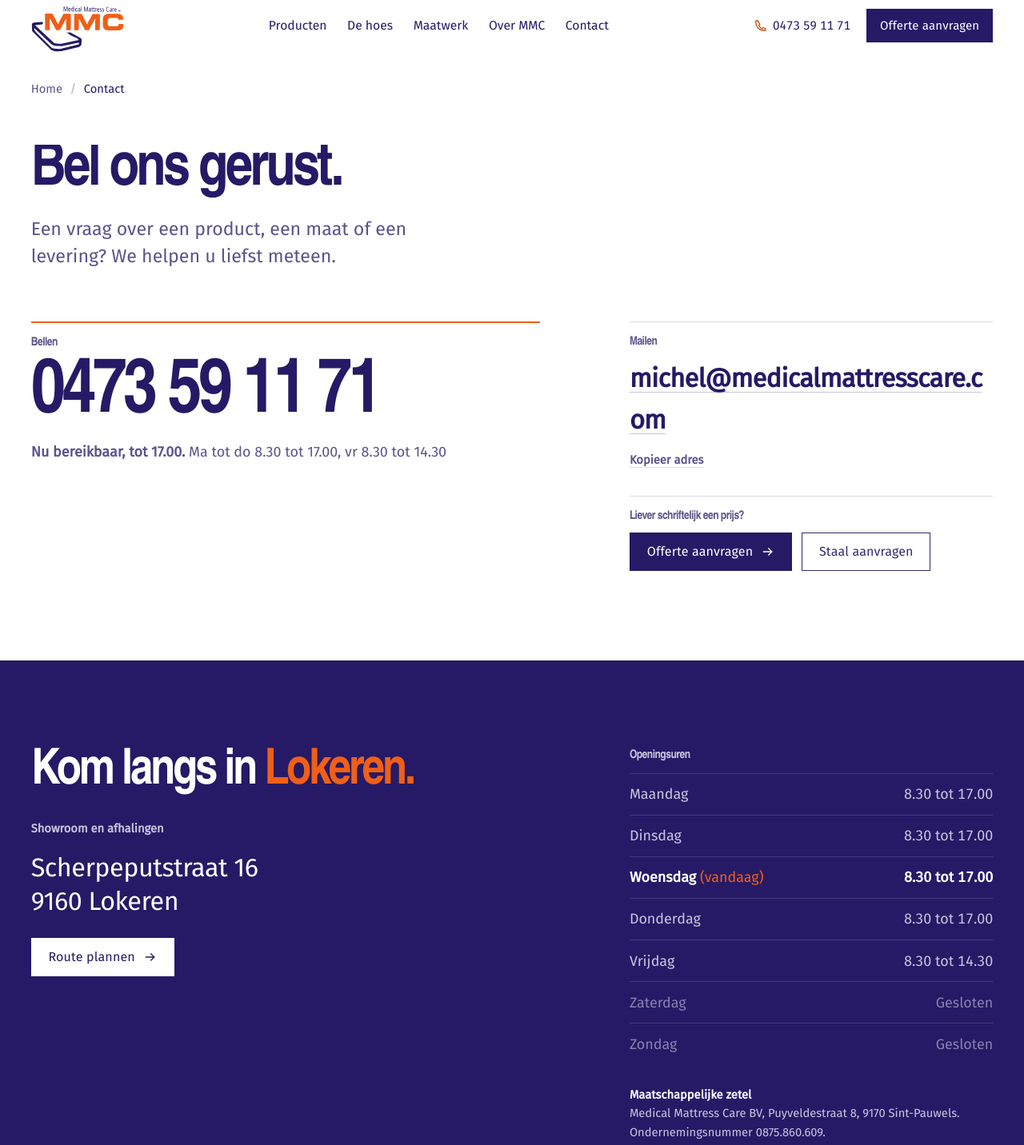
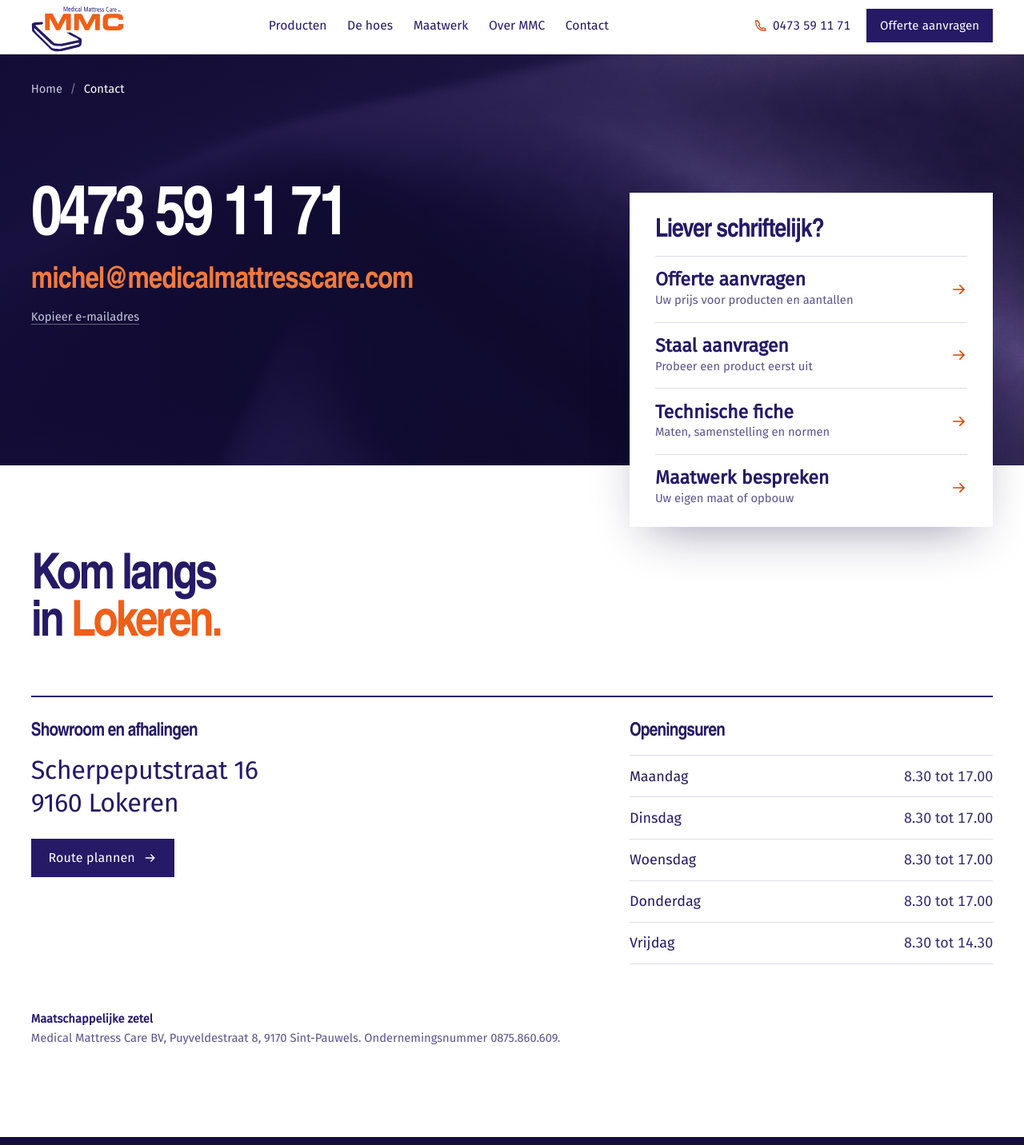
Before and after one commit to wizarts-be/medical-mattrass-care, an Astro site in the folder site/: page /contact in a window 1280 px wide. Shown: the part 4-1436 px from the top of the page at 80% size. Built offline with nearby package versions, Linux system fonts and the light colour scheme; Astro itself is replaced by a stand-in of ours.

Commit message:
Contact page: phone and mail first, request panel, clear weekday hours; footer stacks before overflow
Co-Authored-By: Claude Opus 5.5 <noreply@anthropic.com>

```diff
--- a/site/src/components/Footer.astro
+++ b/site/src/components/Footer.astro
@@ -113,7 +113,8 @@ const [maDo, vr] = bedrijf.uren.map(([, u]) => u);
   .legal a:hover { color: var(--white); }
   .lang a[aria-current] { color: var(--orange); }
 
-  @media (max-width: 960px) {
+  /* Stack before the phone number gets wider than its column */
+  @media (max-width: 1100px) {
     .top { grid-template-columns: 1fr; align-items: start; }
     .brand, .reach { grid-column: 1; }
     .cols { grid-template-columns: 1fr 1fr; }
--- a/site/src/pages/contact.astro
+++ b/site/src/pages/contact.astro
@@ -1,174 +1,228 @@
 ---
 import Base from '../layouts/Base.astro';
-import PageHead from '../components/PageHead.astro';
 import Icon from '../components/Icon.astro';
 import { bedrijf } from '../data/site.mjs';
 
-// One week, built from bedrijf.uren ("Maandag tot donderdag" + "Vrijdag"); weekend closed.
-const [maDo, vr] = bedrijf.uren.map(([, u]) => u.split(' tot '));
-const week = [
-  { d: 'Maandag', n: 1, t: maDo },
-  { d: 'Dinsdag', n: 2, t: maDo },
-  { d: 'Woensdag', n: 3, t: maDo },
-  { d: 'Donderdag', n: 4, t: maDo },
-  { d: 'Vrijdag', n: 5, t: vr },
-  { d: 'Zaterdag', n: 6, t: null },
-  { d: 'Zondag', n: 0, t: null },
+// Opening hours per weekday, built from bedrijf.uren ("Maandag tot donderdag" + "Vrijdag").
+const [maDo, vr] = bedrijf.uren.map(([, u]) => u);
+const uren = [
+  ['Maandag', maDo],
+  ['Dinsdag', maDo],
+  ['Woensdag', maDo],
+  ['Donderdag', maDo],
+  ['Vrijdag', vr],
 ];
-const urenKort = `Ma tot do ${maDo.join(' tot ')}, vr ${vr.join(' tot ')}`;
 const route = `https://www.google.com/maps/dir/?api=1&destination=${encodeURIComponent(`${bedrijf.showroom.straat}, ${bedrijf.showroom.postcode} ${bedrijf.showroom.gemeente}`)}`;
+
+// Every written request lands on the same form, with the right type already selected.
+const aanvragen = [
+  { href: '/offerte/', t: 'Offerte aanvragen', s: 'Uw prijs voor producten en aantallen' },
+  { href: '/offerte/?type=staal', t: 'Staal aanvragen', s: 'Probeer een product eerst uit' },
+  { href: '/offerte/?type=fiche', t: 'Technische fiche', s: 'Maten, samenstelling en normen' },
+  { href: '/offerte/?type=maatwerk', t: 'Maatwerk bespreken', s: 'Uw eigen maat of opbouw' },
+];
 ---
 <Base title="Contact" description={`Contact Medical Mattress Care: ${bedrijf.telefoon}, ${bedrijf.email}. Showroom en afhalingen in ${bedrijf.showroom.gemeente}.`}>
-  <PageHead
-    title="Bel ons gerust."
-    lede="Een vraag over een product, een maat of een levering? We helpen u liefst meteen."
-    crumbs={[{ label: 'Contact' }]}
-    compact
-  />
+  <!-- 1 · Phone and mail first; every written request one click away -->
+  <section class="desk">
+    <picture class="bg">
+      <source media="(max-width: 900px)" srcset="/img/beeld/hero-1280.webp" />
+      <img src="/img/beeld/hero-2560.webp" alt="" width="2560" height="1440" fetchpriority="high" />
+    </picture>
 
-  <!-- 1 · The three ways in, biggest first -->
-  <section class="routes" aria-label="Bellen, mailen of schriftelijk">
-    <div class="call">
-      <h2 class="label">Bellen</h2>
+    <div class="desk-in">
+      <nav aria-label="Kruimelpad" class="crumbs">
+        <ol>
+          <li><a href="/">Home</a></li>
+          <li><span aria-current="page">Contact</span></li>
+        </ol>
+      </nav>
+
+      <div class="reach">
+        <h1 class="visually-hidden">Contact</h1>
         <a class="number" href={`tel:${bedrijf.telefoonHref}`}>{bedrijf.telefoon}</a>
-      <p class="now" data-status data-week={JSON.stringify(week.map((w) => [w.n, w.t]))}>{urenKort}</p>
+        <a class="address" href={`mailto:${bedrijf.email}`}>{bedrijf.email}</a>
+        <button class="copy" type="button" data-copy={bedrijf.email} hidden>Kopieer e-mailadres</button>
+        <span class="visually-hidden" role="status" data-copy-status></span>
       </div>
 
-    <div class="side">
-      <div class="mail">
-        <h2 class="label">Mailen</h2>
-        <a class="address" href={`mailto:${bedrijf.email}`}>{bedrijf.email}</a>
-        <button class="copy" type="button" data-copy={bedrijf.email} hidden>Kopieer adres</button>
-      </div>
-      <div class="write">
-        <h2 class="label">Liever schriftelijk een prijs?</h2>
-        <div class="cta">
-          <a class="btn btn--blue" href="/offerte/">Offerte aanvragen <Icon name="arrow" /></a>
-          <a class="btn btn--ghost" href="/offerte/?type=staal">Staal aanvragen</a>
-        </div>
+      <div class="ask">
+        <h2>Liever schriftelijk?</h2>
+        <ul>
+          {aanvragen.map((a) => (
+            <li>
+              <a href={a.href}>
+                <span class="ask-t">{a.t}</span>
+                <span class="ask-s">{a.s}</span>
+                <Icon name="arrow" />
+              </a>
+            </li>
+          ))}
+        </ul>
       </div>
     </div>
   </section>
 
-  <!-- 2 · Visit: address left, the week right -->
-  <section class="band band--indigo visit" aria-labelledby="visit-h">
+  <!-- 2 · Visit: address and hours side by side, on one line -->
+  <section class="visit" aria-labelledby="visit-h">
+    <h2 id="visit-h" class="title-xl">Kom langs in <em>{bedrijf.showroom.gemeente}.</em></h2>
+
+    <div class="details">
       <div class="where">
-      <h2 id="visit-h" class="title-xl">Kom langs in <em>{bedrijf.showroom.gemeente}.</em></h2>
-      <p class="kind">{bedrijf.showroom.label}</p>
+        <h3>{bedrijf.showroom.label}</h3>
         <address>{bedrijf.showroom.straat}<br />{bedrijf.showroom.postcode} {bedrijf.showroom.gemeente}</address>
-      <a class="btn btn--light" href={route} rel="noopener" target="_blank">Route plannen <Icon name="arrow" /></a>
+        <a class="btn" href={route} rel="noopener" target="_blank">Route plannen <Icon name="arrow" /></a>
       </div>
 
       <div class="when">
-      <h3 class="label label--light">Openingsuren</h3>
-      <dl class="week" data-weeklist>
-        {week.map((w) => (
-          <div data-day={w.n} class:list={{ closed: !w.t }}>
-            <dt>{w.d}</dt>
-            <dd>{w.t ? w.t.join(' tot ') : 'Gesloten'}</dd>
+        <h3>Openingsuren</h3>
+        <dl class="week">
+          {uren.map(([dag, tijd]) => (
+            <div>
+              <dt>{dag}</dt>
+              <dd>{tijd}</dd>
             </div>
           ))}
         </dl>
+      </div>
+    </div>
+
     <p class="seat">
       <strong>Maatschappelijke zetel</strong>
       {bedrijf.naam}, {bedrijf.straat}, {bedrijf.postcode} {bedrijf.gemeente}. Ondernemingsnummer {bedrijf.btw}.
     </p>
-    </div>
   </section>
 </Base>
 
+<script type="application/ld+json" set:html={JSON.stringify({
+  '@context': 'https://schema.org', '@type': 'BreadcrumbList',
+  itemListElement: [
+    { '@type': 'ListItem', position: 1, name: 'Home', item: 'https://www.medical-mattress-care.com/' },
+    { '@type': 'ListItem', position: 2, name: 'Contact' },
+  ],
+})} />
+
 <script>
-  // Live status, in Belgian time, from the same week the page renders.
-  const el = document.querySelector<HTMLElement>('[data-status]');
-  if (el) {
-    const week = new Map<number, [string, string] | null>(JSON.parse(el.dataset.week || '[]'));
-    const toMin = (t: string) => { const [h, m] = t.split('.').map(Number); return h * 60 + (m || 0); };
-    const parts = new Intl.DateTimeFormat('en-GB', { timeZone: 'Europe/Brussels', weekday: 'short', hour: '2-digit', minute: '2-digit', hourCycle: 'h23' }).formatToParts(new Date());
-    const get = (t: string) => parts.find((p) => p.type === t)?.value ?? '';
-    const day = ['Sun', 'Mon', 'Tue', 'Wed', 'Thu', 'Fri', 'Sat'].indexOf(get('weekday'));
-    const now = Number(get('hour')) * 60 + Number(get('minute'));
-    const names = ['zondag', 'maandag', 'dinsdag', 'woensdag', 'donderdag', 'vrijdag', 'zaterdag'];
-    const today = week.get(day);
-    let text: string; let open = false;
-    if (today && now >= toMin(today[0]) && now < toMin(today[1])) {
-      open = true; text = `Nu bereikbaar, tot ${today[1]}`;
-    } else if (today && now < toMin(today[0])) {
-      text = `Vandaag bereikbaar vanaf ${today[0]}`;
-    } else {
-      let n = 1; while (n < 8 && !week.get((day + n) % 7)) n++;
-      const next = week.get((day + n) % 7);
-      text = next ? `Gesloten. Weer bereikbaar ${n === 1 ? 'morgen' : names[(day + n) % 7]} vanaf ${next[0]}` : 'Gesloten';
-    }
-    const strong = document.createElement('strong');
-    strong.textContent = `${text}. `;
-    el.prepend(strong);
-    el.classList.toggle('is-open', open);
-    document.querySelector(`[data-weeklist] [data-day="${day}"]`)?.classList.add('is-today');
-  }
-
   // Copy the mail address: mailto often opens nothing on a work PC.
   const btn = document.querySelector<HTMLButtonElement>('[data-copy]');
+  const said = document.querySelector<HTMLElement>('[data-copy-status]');
   if (btn && navigator.clipboard) {
+    const idle = btn.textContent ?? '';
     btn.hidden = false;
-    const label = btn;
+    let timer: ReturnType<typeof setTimeout>;
     btn.addEventListener('click', async () => {
-      try { await navigator.clipboard.writeText(btn.dataset.copy!); label.textContent = 'Gekopieerd'; btn.classList.add('done'); }
-      catch { label.textContent = 'Kopiëren lukte niet'; }
-      setTimeout(() => { label.textContent = 'Kopieer adres'; btn.classList.remove('done'); }, 2200);
+      let msg = 'Gekopieerd';
+      try { await navigator.clipboard.writeText(btn.dataset.copy!); btn.classList.add('done'); }
+      catch { msg = 'Kopiëren lukte niet'; }
+      btn.textContent = msg;
+      if (said) said.textContent = msg;
+      clearTimeout(timer);
+      timer = setTimeout(() => { btn.textContent = idle; btn.classList.remove('done'); if (said) said.textContent = ''; }, 2200);
     });
   }
 </script>
 
 <style>
-  /* ── Routes: straight under the short head; the number carries the page ── */
-  .routes {
+  /* ── Desk: the PU cover as ground, the request panel lapping over the edge ── */
+  .desk { --lap: clamp(3rem, 6vw, 6rem); position: relative; z-index: 1; background: var(--night); color: var(--white); }
+  .bg { position: absolute; inset: 0; overflow: hidden; }
+  .bg img { width: 100%; height: 100%; object-fit: cover; object-position: 70% 40%; }
+  .desk::before {
+    content: ''; position: absolute; inset: 0; z-index: 1; pointer-events: none;
+    background: linear-gradient(90deg, rgb(21 14 61 / 0.88) 0%, rgb(21 14 61 / 0.72) 55%, rgb(21 14 61 / 0.35) 100%);
+  }
+  .desk-in {
+    position: relative; z-index: 2; display: grid;
+    grid-template-columns: minmax(0, 7fr) minmax(0, 5fr); gap: var(--space-l) var(--space-xl);
+    padding: var(--space-m) var(--gutter) var(--space-xl);
+  }
+
+  .crumbs { grid-column: 1 / -1; }
+  .crumbs ol { list-style: none; padding: 0; display: flex; flex-wrap: wrap; gap: 0.35rem 0.6rem; font-size: var(--step--1); color: var(--on-indigo-muted); }
+  .crumbs li + li::before { content: '/'; margin-right: 0.6rem; opacity: 0.6; }
+  .crumbs a { color: inherit; text-decoration: none; }
+  .crumbs a:hover { color: var(--white); text-decoration: underline; text-decoration-color: var(--orange); }
+  .crumbs [aria-current] { color: var(--white); }
+
+  /* Phone and mail are the page. Sized to their column, so neither can ever overflow it. */
+  .reach { container-type: inline-size; display: grid; justify-items: start; align-content: center; padding-block: clamp(1rem, 4vw, 4rem); }
+  .number {
+    display: inline-flex; align-items: center; min-height: 2.75rem;
+    font-family: var(--display); font-stretch: 112%; font-weight: 700; letter-spacing: -0.05em; line-height: 1;
+    font-size: min(6rem, 13.5cqi); font-variant-numeric: tabular-nums; white-space: nowrap;
+    color: var(--white); text-decoration: none; transition: color 0.25s var(--ease-out);
+  }
+  .address {
+    display: inline-flex; align-items: center; min-height: 2.75rem; margin-top: clamp(0.5rem, 2cqi, 1.25rem);
+    font-family: var(--display); font-stretch: 100%; font-weight: 600; letter-spacing: -0.025em; line-height: 1.1;
+    font-size: min(2.9rem, 5.9cqi); white-space: nowrap;
+    color: var(--orange-hot); text-decoration: none; transition: color 0.25s var(--ease-out);
+  }
+  @media (hover: hover) { .number:hover { color: var(--orange-hot); } .address:hover { color: var(--white); } }
+  .number:focus-visible, .address:focus-visible { outline-offset: 6px; }
+
+  .copy {
+    min-height: 2.75rem; padding: 0; background: none; border: 0; cursor: pointer;
+    font-size: var(--step--1); font-weight: 500; color: var(--on-indigo-muted);
+    text-decoration: underline; text-decoration-color: rgb(255 255 255 / 0.35); text-underline-offset: 0.25em;
+  }
+  .copy[hidden] { display: none; }
+  .copy:hover { color: var(--white); text-decoration-color: var(--orange-hot); }
+  .copy.done { color: var(--white); text-decoration: none; }
+
+  /* Request panel */
+  .ask {
+    align-self: end; margin-bottom: calc(-1 * (var(--space-xl) + var(--lap)));
+    background: var(--white); color: var(--ink);
+    padding: var(--space-m) var(--space-m) 0.5rem;
+    box-shadow: 0 24px 60px -24px rgb(21 14 61 / 0.45);
+  }
+  .ask h2 { font-size: var(--step-2); font-weight: 700; margin-bottom: 0.9rem; }
+  .ask ul { list-style: none; padding: 0; }
+  .ask li { border-top: 1px solid var(--sheet-line); }
+  .ask a {
+    display: grid; grid-template-columns: minmax(0, 1fr) auto; column-gap: 1rem; align-items: center;
+    padding: 0.95rem 0; color: inherit; text-decoration: none;
+  }
+  .ask-t { font-weight: 600; font-size: var(--step-1); line-height: 1.2; color: var(--ink); transition: color 0.2s var(--ease-out); }
+  .ask-s { grid-row: 2; font-size: var(--step--1); color: var(--muted); }
+  .ask a :global(svg) { grid-column: 2; grid-row: 1 / span 2; width: 1.25rem; height: 1.25rem; color: var(--orange-deep); transition: transform 0.35s var(--ease-out); }
+  @media (hover: hover) {
+    .ask a:hover .ask-t { color: var(--orange-deep); }
+    .ask a:hover :global(svg) { transform: translateX(4px); }
+  }
+
+  /* ── Visit: one title, then address and hours starting on the same line ── */
+  .visit { padding: var(--space-xl) var(--gutter); background: var(--white); }
+  .visit .title-xl { max-width: 7em; }
+  .details {
     display: grid; grid-template-columns: minmax(0, 7fr) minmax(0, 5fr); gap: var(--space-l) var(--space-xl);
-    padding: var(--space-m) var(--gutter) var(--space-xl); background: var(--white); align-items: start;
+    margin-top: var(--space-l); padding-top: var(--space-m); border-top: 2px solid var(--ink);
   }
-  .label { font-size: var(--step--1); font-weight: 600; color: var(--muted); }
-  .label--light { color: var(--on-indigo-muted); }
+  .details h3 { font-size: var(--step-1); font-weight: 700; margin-bottom: 1.1rem; }
+  .where { display: grid; justify-items: start; align-content: start; }
+  address { font-style: normal; color: var(--ink); font-size: var(--step-2); line-height: 1.25; letter-spacing: -0.015em; margin-bottom: 1.5rem; }
 
-  .call { display: grid; gap: 0.9rem; justify-items: start; padding-top: 1.1rem; border-top: 2px solid var(--orange); }
-  .number {
-    font-family: var(--display); font-stretch: 112%; font-weight: 700; font-variant-numeric: tabular-nums;
-    font-size: clamp(2.6rem, 0.8rem + 6.4vw, 7.5rem); letter-spacing: -0.05em; line-height: 0.92;
-    color: var(--ink); text-decoration: none; white-space: nowrap; transition: color 0.25s var(--ease-out);
+  .week { display: grid; }
+  .week div { display: flex; justify-content: space-between; gap: 1rem; padding-block: 0.7rem; border-top: 1px solid var(--sheet-line); }
+  .week div:last-child { border-bottom: 1px solid var(--sheet-line); }
+  .week dt { color: var(--ink); font-weight: 500; }
+  .week dd { margin: 0; color: var(--text); font-variant-numeric: tabular-nums; white-space: nowrap; }
+
+  .seat { margin-top: var(--space-l); color: var(--muted); font-size: var(--step--1); line-height: 1.6; }
+  .seat strong { display: block; color: var(--ink); font-weight: 600; }
+
+  /* ── One column: contact first, panel in the flow, nothing lapping ── */
+  @media (max-width: 1100px) {
+    .desk-in { grid-template-columns: minmax(0, 1fr); padding-bottom: var(--gutter); }
+    .ask { margin-bottom: 0; box-shadow: none; }
+    .desk::before { background: rgb(21 14 61 / 0.8); }
   }
-  @media (hover: hover) { .number:hover { color: var(--orange-deep); } }
-  .number:focus-visible { outline: 3px solid var(--orange); outline-offset: 6px; }
-  .now { color: var(--muted); font-size: var(--step-0); line-height: 1.5; }
-  .now strong { font-weight: 600; color: var(--ink); }
-  .now.is-open strong { color: var(--orange-deep); }
-
-  .side { display: grid; gap: var(--space-m); }
-  .mail, .write { display: grid; gap: 0.8rem; justify-items: start; padding-top: 1.1rem; border-top: 1px solid var(--sheet-line); }
-  .address { font-size: var(--step-2); font-weight: 600; letter-spacing: -0.02em; color: var(--ink); overflow-wrap: anywhere; text-decoration-color: rgb(38 26 102 / 0.25); text-underline-offset: 0.2em; }
-  .address:hover { text-decoration-color: var(--orange); }
-  .copy { font: inherit; font-size: var(--step--1); font-weight: 600; color: var(--muted); background: none; border: 0; padding: 0; cursor: pointer; text-decoration: underline; text-decoration-color: var(--sheet-line); text-underline-offset: 0.25em; }
-  .copy:hover { color: var(--ink); text-decoration-color: var(--orange); }
-  .copy.done { color: var(--ink); text-decoration: none; }
-  .cta { display: flex; flex-wrap: wrap; gap: 0.75rem; }
-
-  @media (max-width: 900px) { .routes { grid-template-columns: 1fr; } }
-  @media (max-width: 520px) { .number { white-space: normal; } }
-
-  /* ── Visit ── */
-  .visit { display: grid; grid-template-columns: minmax(0, 7fr) minmax(0, 5fr); gap: var(--space-l) var(--space-xl); align-items: start; }
-  .where { display: grid; gap: 1rem; justify-items: start; }
-  .where .title-xl { margin-bottom: 0.75rem; }
-  .kind { color: var(--on-indigo-muted); font-size: var(--step--1); font-weight: 600; }
-  address { font-style: normal; color: var(--white); font-size: var(--step-2); line-height: 1.3; letter-spacing: -0.015em; margin-bottom: 0.5rem; }
-
-  .when { display: grid; gap: 0.9rem; }
-  .week { margin: 0; display: grid; }
-  .week div { display: flex; justify-content: space-between; gap: 1rem; padding-block: 0.7rem; border-top: 1px solid rgb(255 255 255 / 0.14); }
-  .week dt, .week dd { color: var(--on-indigo-muted); }
-  .week dd { margin: 0; font-variant-numeric: tabular-nums; }
-  .week .closed :is(dt, dd) { opacity: 0.6; }
-  .week .is-today :is(dt, dd) { color: var(--white); font-weight: 600; }
-  .week .is-today dt::after { content: ' (vandaag)'; font-weight: 400; color: var(--orange); }
-  .seat { margin-top: 0.75rem; color: var(--on-indigo-muted); font-size: var(--step--1); line-height: 1.6; }
-  .seat strong { display: block; color: var(--white); font-weight: 600; }
-
-  @media (max-width: 900px) { .visit { grid-template-columns: 1fr; } }
+  @media (max-width: 760px) {
+    .details { grid-template-columns: minmax(0, 1fr); }
+  }
+  @media (max-width: 520px) {
+    .ask { padding-inline: 1.1rem; }
+    .visit .btn { width: 100%; justify-content: space-between; }
+  }
 </style>
```
Lines whose indentation alone changed are shown as unchanged.
